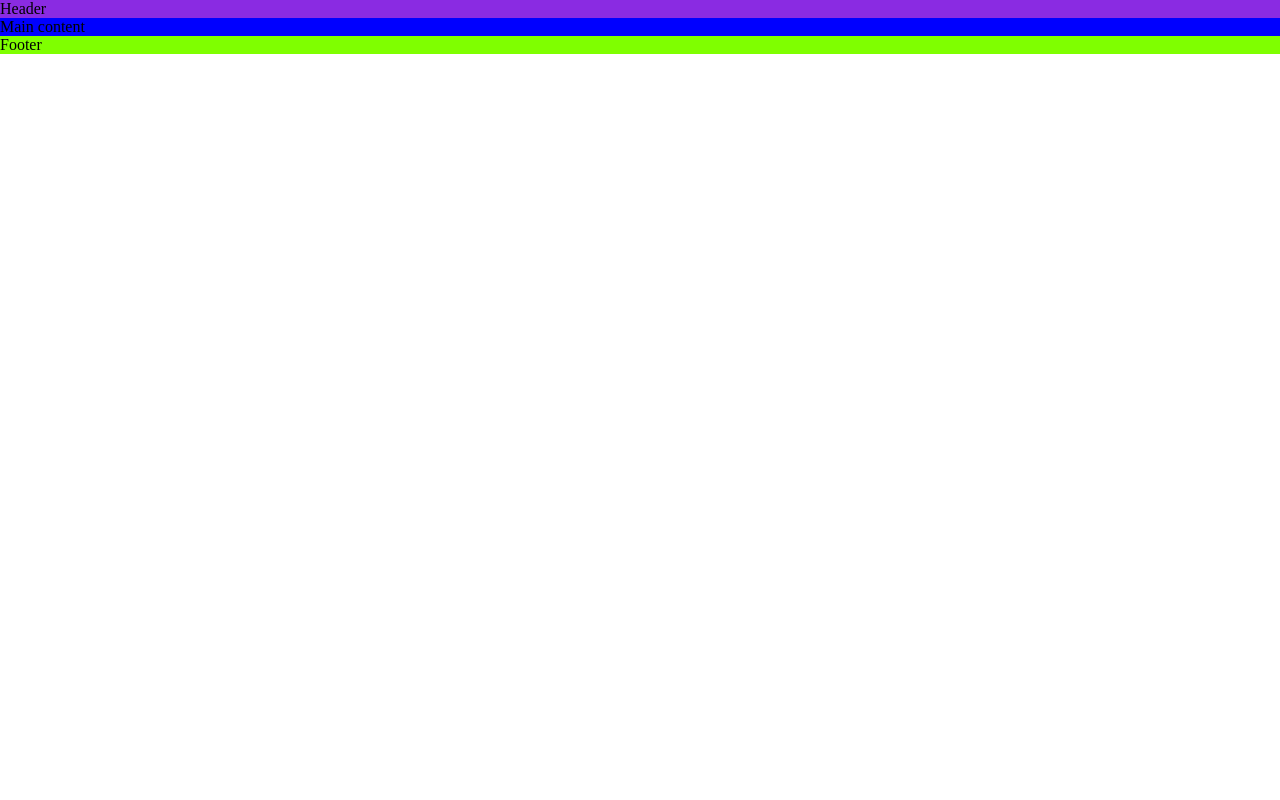
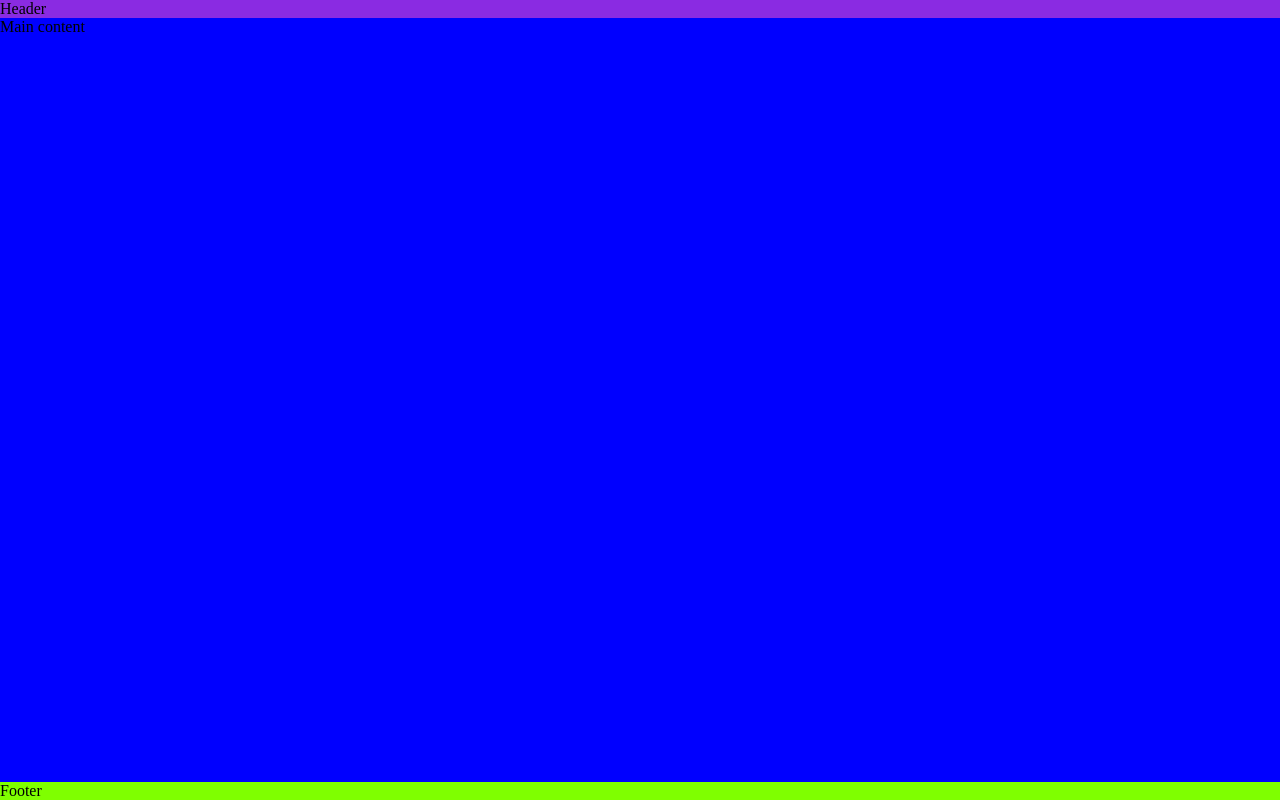
Before and after one commit to ElinaBoman/theloverunningproject, a plain HTML site: page index.html in a window 1280 px wide. Drawn offline with Linux system fonts and the light colour scheme.

Commit message:
push footer down by using flex styles

```diff
--- a/assets/css/style.css
+++ b/assets/css/style.css
@@ -4,6 +4,13 @@
     margin: 0;
     box-sizing: border-box;
 
+}
+
+body {
+    min-height: 100vh;
+    display: flex;
+    flex-direction: column;
+    color: 3a3a3a;
 }
 /*header color*/
 header {
@@ -12,6 +19,7 @@ header {
 /* main color main color */
 main {
     background-color: blue;
+    flex: 1 0 auto;
 }
 /* footer color */
 footer {
```
